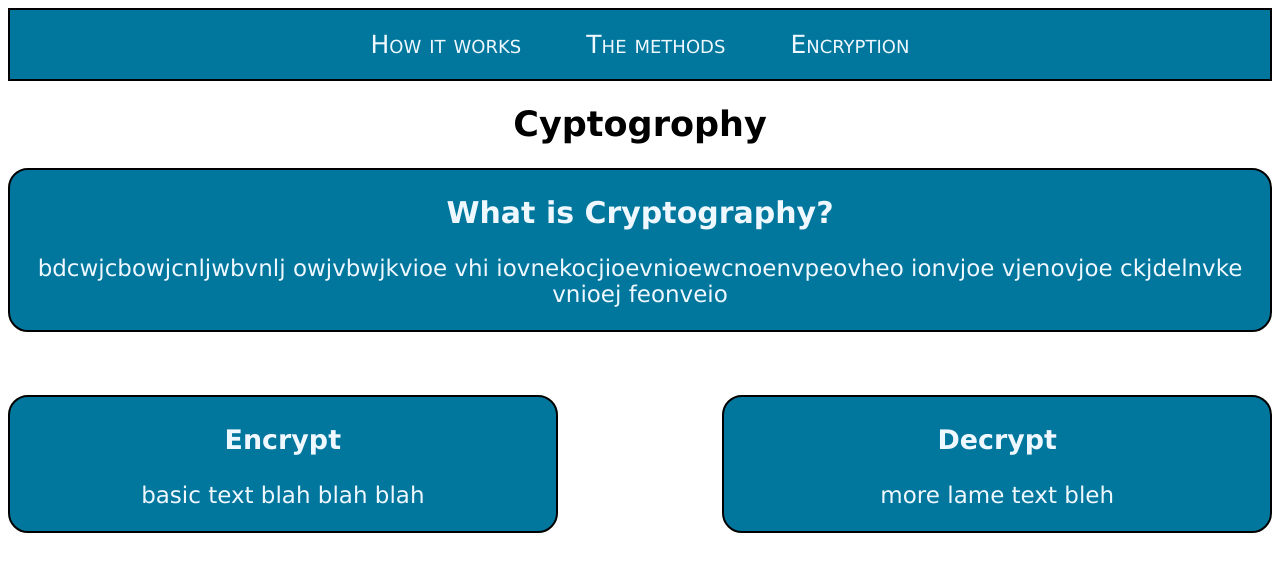
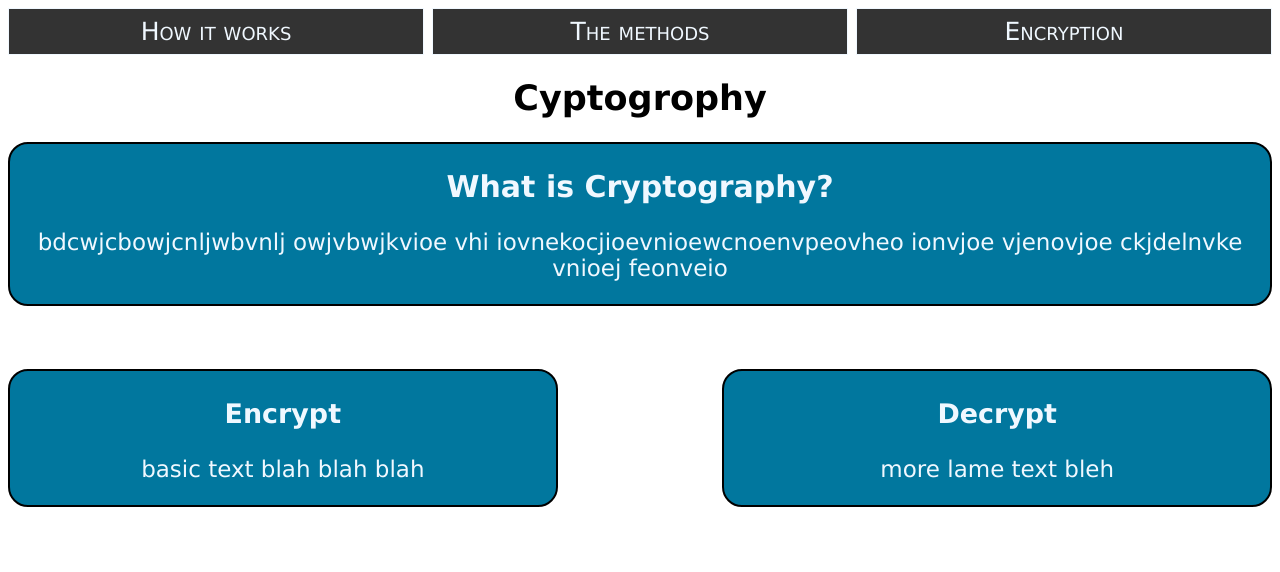
Before and after one commit to Mkingsley16/BrickHack, a plain HTML site: page index.html in a window 1280 px wide. Drawn offline with Linux system fonts and the light colour scheme.

Commit message:
more styles bruv

```diff
--- a/assets/css/style.css
+++ b/assets/css/style.css
@@ -25,15 +25,26 @@ nav a{
     text-decoration: none;
     color:aliceblue;
     font-variant: small-caps;
+    flex: 1;
+    background-color: #333;
+    border: 1px solid;
+    padding: 0.5rem;
+    text-align: center;
+    text-decoration: none;
+    transition: all 0.5s ease-out;
 }
 nav {
-    align-items: center;
-    text-align: center;
-    background-color: rgb(1, 119, 158);
-    margin-bottom:20px;
-    padding:20px;
-    border: solid 2px black;
+    display: flex;
+    gap: 0.5rem;
+  }
+
+
+
+a:hover,a:focus {
+    background-color: aliceblue;
+    color: #333;
 }
+
 
 #blocks{
     margin:5% 0;
```
